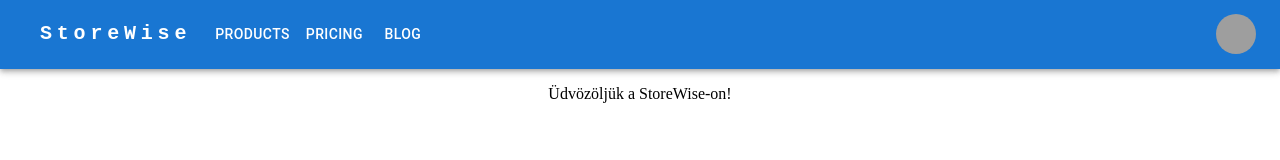
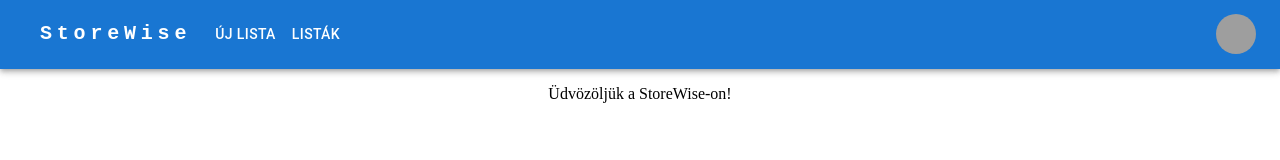
Before and after one commit to peter7ec/StoreWise, a React (Vite) app: page / in a window 1280 px wide. Shown: the top 160 px of the page. Built offline with nearby package versions, Linux system fonts and the light colour scheme; grey boxes are pictures that could not be loaded; some icons are missing.

Commit message:
Add links to header

```diff
--- a/src/components/Header.tsx
+++ b/src/components/Header.tsx
@@ -12,8 +12,8 @@ import Button from "@mui/material/Button";
 import Tooltip from "@mui/material/Tooltip";
 import MenuItem from "@mui/material/MenuItem";
 import AdbIcon from "@mui/icons-material/Adb";
+import { Link } from "react-router";
 
-const pages = ["Products", "Pricing", "Blog"];
 const settings = ["Profile", "Logout"];
 
 function Header() {
@@ -89,11 +89,26 @@ function Header() {
               onClose={handleCloseNavMenu}
               sx={{ display: { xs: "block", md: "none" } }}
             >
-              {pages.map((page) => (
-                <MenuItem key={page} onClick={handleCloseNavMenu}>
-                  <Typography sx={{ textAlign: "center" }}>{page}</Typography>
-                </MenuItem>
-              ))}
+              <MenuItem key={"lists"} onClick={handleCloseNavMenu}>
+                <Link
+                  to="/lists"
+                  style={{ textDecoration: "none", color: "inherit" }}
+                >
+                  <Typography sx={{ textAlign: "center" }}>
+                    {"Listák"}
+                  </Typography>
+                </Link>
+              </MenuItem>
+              <MenuItem key={"newLists"} onClick={handleCloseNavMenu}>
+                <Link
+                  to="/new-list"
+                  style={{ textDecoration: "none", color: "inherit" }}
+                >
+                  <Typography sx={{ textAlign: "center" }}>
+                    {"Új lista"}
+                  </Typography>
+                </Link>
+              </MenuItem>
             </Menu>
           </Box>
           <Typography
@@ -115,15 +130,30 @@ function Header() {
             StoreWise
           </Typography>
           <Box sx={{ flexGrow: 1, display: { xs: "none", md: "flex" } }}>
-            {pages.map((page) => (
-              <Button
-                key={page}
-                onClick={handleCloseNavMenu}
-                sx={{ my: 2, color: "white", display: "block" }}
+            <Button
+              key={"new-list"}
+              onClick={handleCloseNavMenu}
+              sx={{ my: 2, color: "white", display: "block" }}
+            >
+              <Link
+                to="/new-list"
+                style={{ textDecoration: "none", color: "inherit" }}
               >
-                {page}
-              </Button>
-            ))}
+                {"Új lista"}
+              </Link>
+            </Button>
+            <Button
+              key={"lists"}
+              onClick={handleCloseNavMenu}
+              sx={{ my: 2, color: "white", display: "block" }}
+            >
+              <Link
+                to="/new-list"
+                style={{ textDecoration: "none", color: "inherit" }}
+              >
+                {"Listák"}
+              </Link>
+            </Button>
           </Box>
           <Box sx={{ flexGrow: 0 }}>
             <Tooltip title="Open settings">
```
